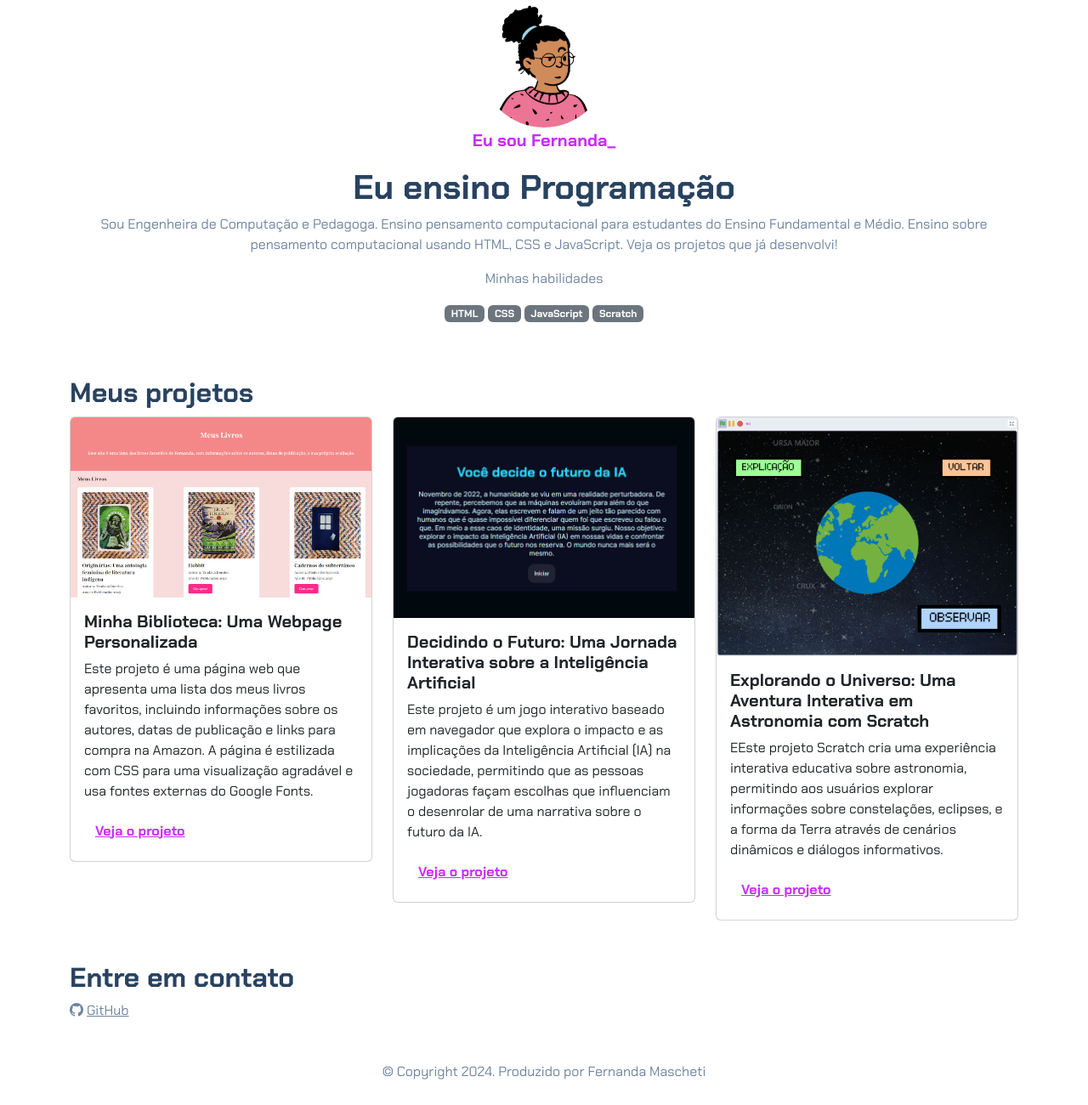
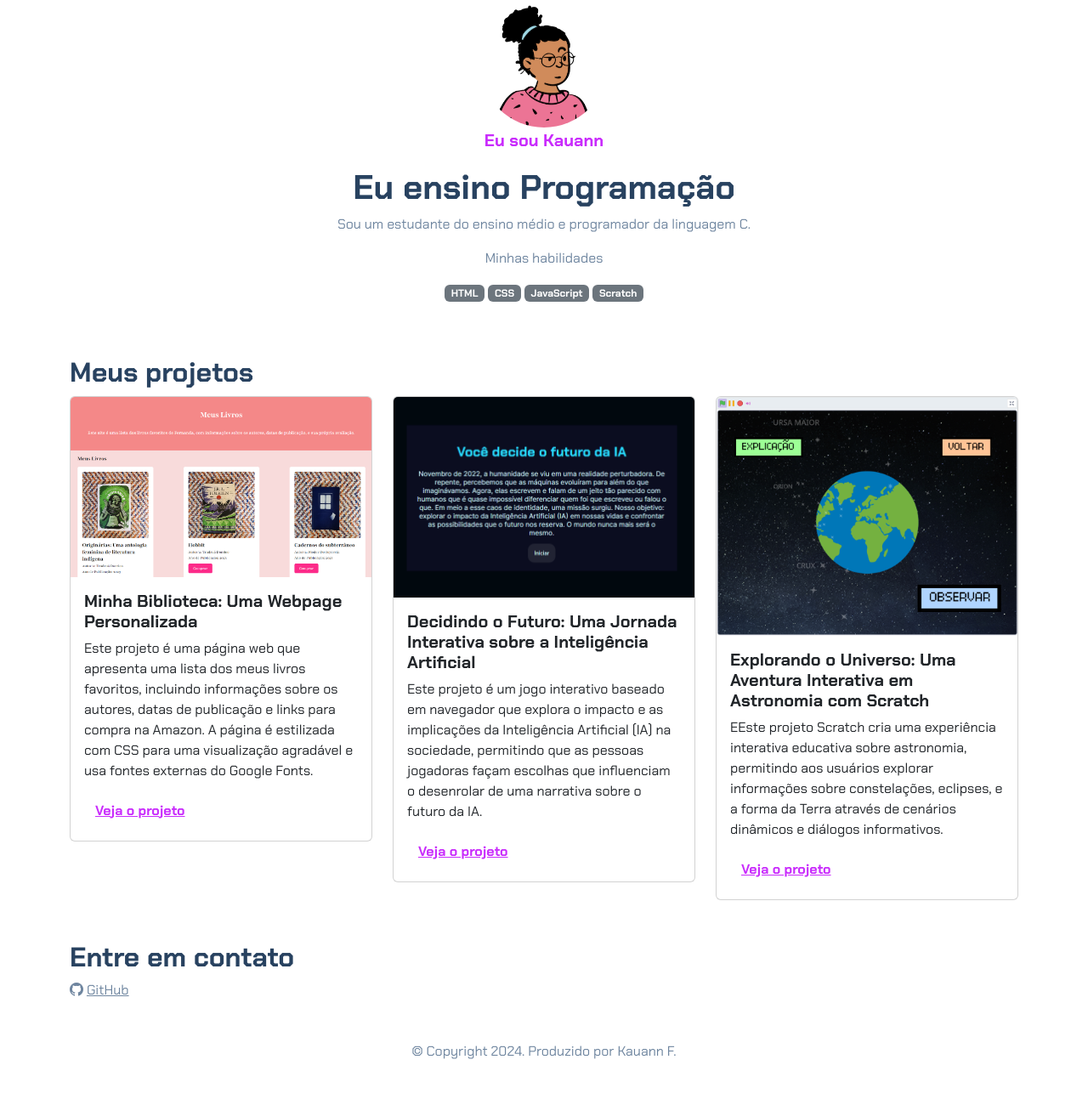
Before and after one commit to knnferreirashiromaru/portfolio, a plain HTML site: page index.html in a window 1280 px wide. Shown: the whole page at 85% size. Drawn offline with nearby package versions, Linux system fonts and the light colour scheme.

Commit message:
Update index.html

```diff
--- a/index.html
+++ b/index.html
@@ -14,11 +14,9 @@
     <header class="container text-center">
         <img src="img/avatar-perfil.png" alt="avatar da Fernanda" class="rounded-circle" width="150" height="150"
             srcset="">
-        <p class="lead">Eu sou Fernanda_</p>
+        <p class="lead">Eu sou Kauann</p>
         <h1>Eu ensino Programação</h1>
-        <p>Sou Engenheira de Computação e Pedagoga. Ensino pensamento computacional para estudantes do Ensino
-            Fundamental e Médio. Ensino sobre pensamento computacional usando HTML, CSS e JavaScript. Veja os projetos
-            que já desenvolvi!</p>
+        <p>Sou um estudante do ensino médio e programador da linguagem C.</p>
         <p>Minhas habilidades</p>
         <div>
             <p class="badge bg-secondary">HTML</p>
@@ -210,7 +208,7 @@
             <i class="bi bi-github"></i>
             <a href="https://github.com/femascheti">GitHub</a>
         </div>
-        <p class="my-5 text-center">© Copyright 2024. Produzido por Fernanda Mascheti</p>
+        <p class="my-5 text-center">© Copyright 2024. Produzido por Kauann F.</p>
     </footer>
 
     <script src="https://cdn.jsdelivr.net/npm/bootstrap@5.3.2/dist/js/bootstrap.bundle.min.js"></script>
```
